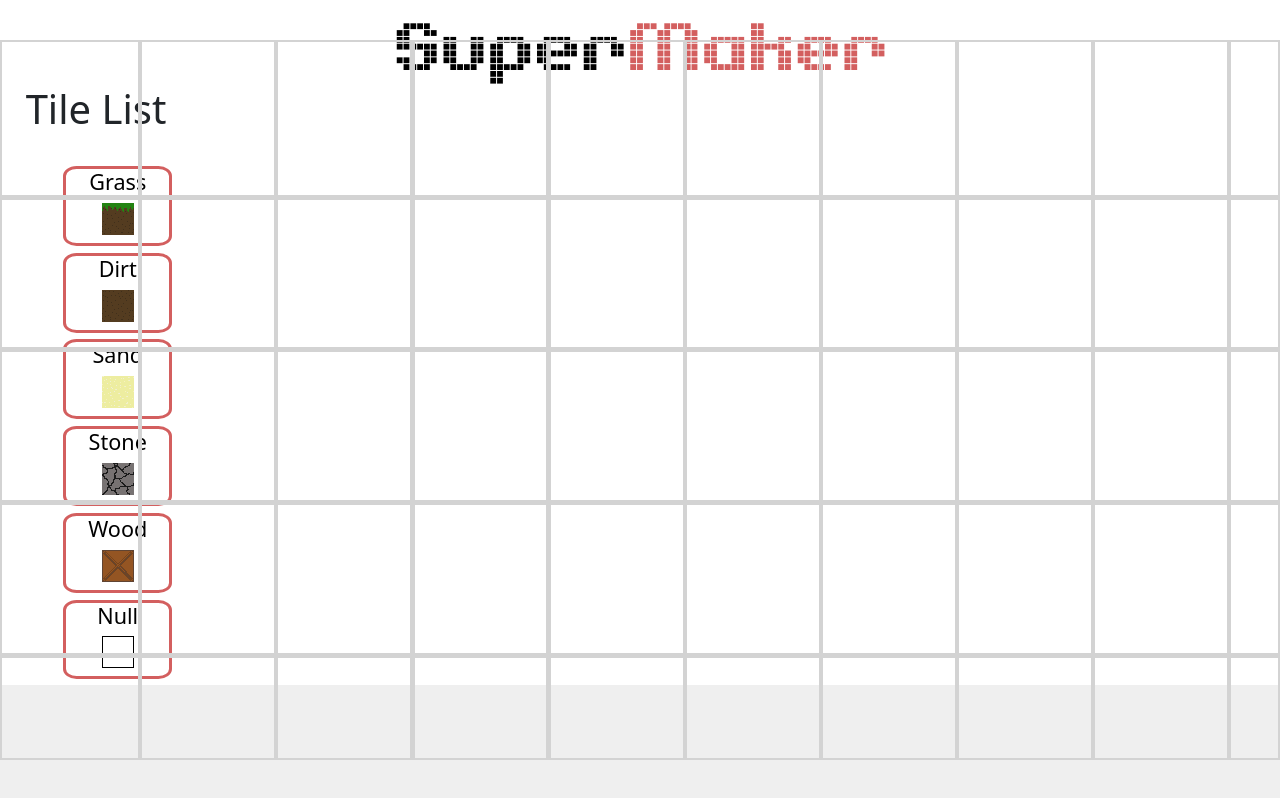
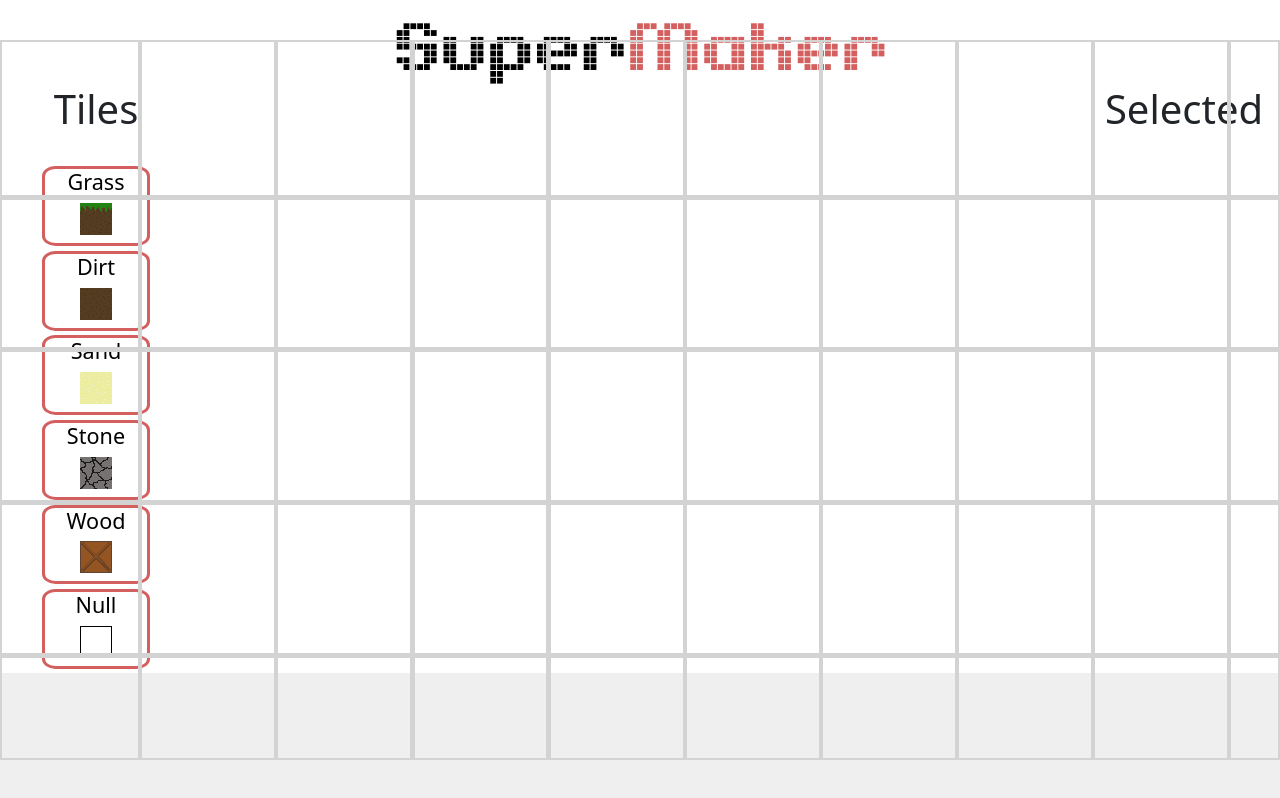
Before and after one commit to Ernest326/supermaker-web, a React (Create React App) app: page /Editor in a window 1280 px wide. Built offline with nearby package versions, Linux system fonts and the light colour scheme; what @onehop/client would draw is missing.

Commit message:
added tile select

```diff
--- a/src/components/Editor.jsx
+++ b/src/components/Editor.jsx
@@ -1,5 +1,5 @@
 import React from "react";
-import { useEffect, useRef } from "react";
+import { useEffect, useRef, useState } from "react";
 import { Button } from "react-bootstrap";
 import Title from "./Title.jsx";
 import Tile from "./Tile.jsx";
@@ -27,8 +27,54 @@ const rawHTML = `
 function Editor() {
   const divRef = useRef();
 
-  function click() {
-    console.log("c");
+  const [tiles, setTiles] = useState([
+    {
+      title: "Grass",
+      img: GrassImg,
+      selected: false,
+    },
+    {
+      title: "Dirt",
+      img: DirtImg,
+      selected: false,
+    },
+    {
+      title: "Sand",
+      img: SandImg,
+      selected: false,
+    },
+    {
+      title: "Stone",
+      img: StoneImg,
+      selected: false,
+    },
+    {
+      title: "Wood",
+      img: WoodImg,
+      selected: false,
+    },
+    {
+      title: "Null",
+      img: NullImg,
+      selected: false,
+    },
+  ]);
+
+  let selectedIndex;
+
+  function handleClick(index) {
+    let newArr = [...tiles];
+    newArr.forEach((element) => {
+      element.selected = false;
+    });
+    newArr[index] = {
+      title: newArr[index].title,
+      img: newArr[index].img,
+      selected: true,
+    };
+    selectedIndex = index;
+
+    setTiles(newArr);
   }
 
   useEffect(() => {
@@ -41,45 +87,49 @@ function Editor() {
       <Title />
       <div id="Build-tools-container">
         <div id="Build-tools-menu-left">
-          <h1>Tile List</h1>
-            <br></br>
-            <ul>
-              <li>
+          <h1>Tiles</h1>
+          <br></br>
+          {tiles.map((Tiles, index) => {
+            return (
+              <div
+                onClick={() => {
+                  handleClick(index);
+                }}
+                key={index}
+              >
                 <button>
-                  <Tile title={"Grass"} img={GrassImg} />
+                  <Tile
+                    key={index}
+                    title={Tiles.title}
+                    img={Tiles.img}
+                    selected={Tiles.selected}
+                  />
                 </button>
-              </li>
-              <li>
-                <button>
-                  <Tile title={"Dirt"} img={DirtImg} />
-                </button>
-              </li>
-              <li>
-                <button>
-                  <Tile title={"Sand"} img={SandImg} />
-                </button>
-              </li>
-              <li>
-                <button>
-                  <Tile title={"Stone"} img={StoneImg} />
-                </button>
-              </li>
-              <li>
-                <button>
-                  <Tile title={"Wood"} img={WoodImg} />
-                </button>
-              </li>
-              <li>
-                <button>
-                  <Tile title={"Null"} img={NullImg} />
-                </button>
-              </li>
-            </ul>
+              </div>
+            );
+          })}
         </div>
         <div id="Build-tools-screen">
           <div ref={divRef} />
         </div>
-        <div id="Build-tools-menu-right"></div>
+        <div id="Build-tools-menu-right">
+          <h1>Selected</h1>
+          <br></br>
+          {tiles.map((Tiles, index) => {
+            if (Tiles.selected === true) {
+              return (
+                <button>
+                  <Tile
+                    key={index}
+                    title={Tiles.title}
+                    img={Tiles.img}
+                    selected={Tiles.selected}
+                  />
+                </button>
+              );
+            }
+          })}
+        </div>
       </div>
     </div>
   );
--- a/src/components/Tile.jsx
+++ b/src/components/Tile.jsx
@@ -2,7 +2,7 @@ import React from "react";
 
 function Tile(props) {
   return (
-    <div id="Tile">
+    <div id="Tile" style={{backgroundColor: props.selected ? '#d35f5f' : ''}}>
       <h1 id="Tile-title">{props.title}</h1>
       <img id="Tile-img" src={props.img}></img>
     </div>
--- a/src/style.css
+++ b/src/style.css
@@ -12,14 +12,6 @@ ul {
   margin: 0;
   padding: 0;
   display: block;
-}
-
-ul li {
-  margin-bottom: 2.5%;
-}
-
-ul li button {
-
 }
 
 .App {
@@ -122,9 +114,8 @@ ul li button {
   border: solid;
   border-color: #d35f5f;
   border-radius: 12.5%;
-  margin-left: 20%;
-  margin-right: 20%;
   width: 8.5vw;
+  margin-bottom: 2.5%;
 }
 
 #Tile-title {
```
